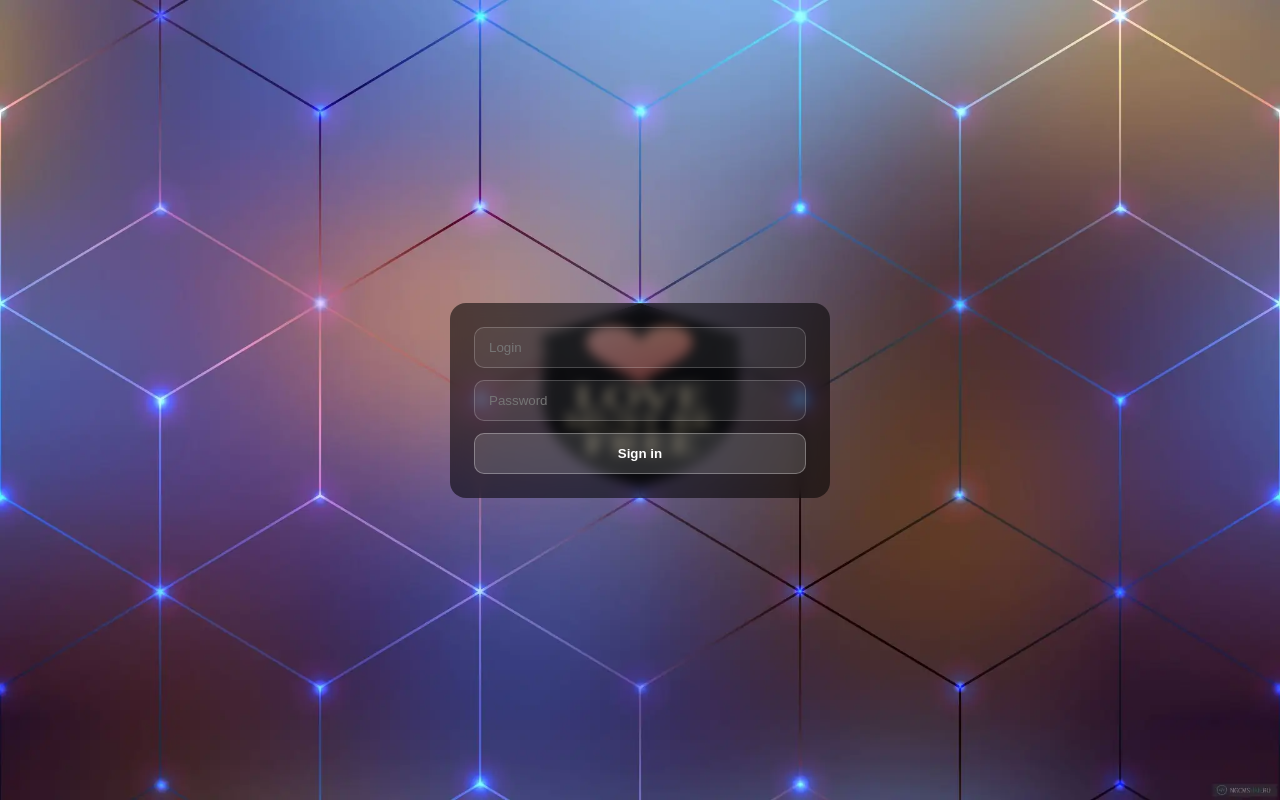
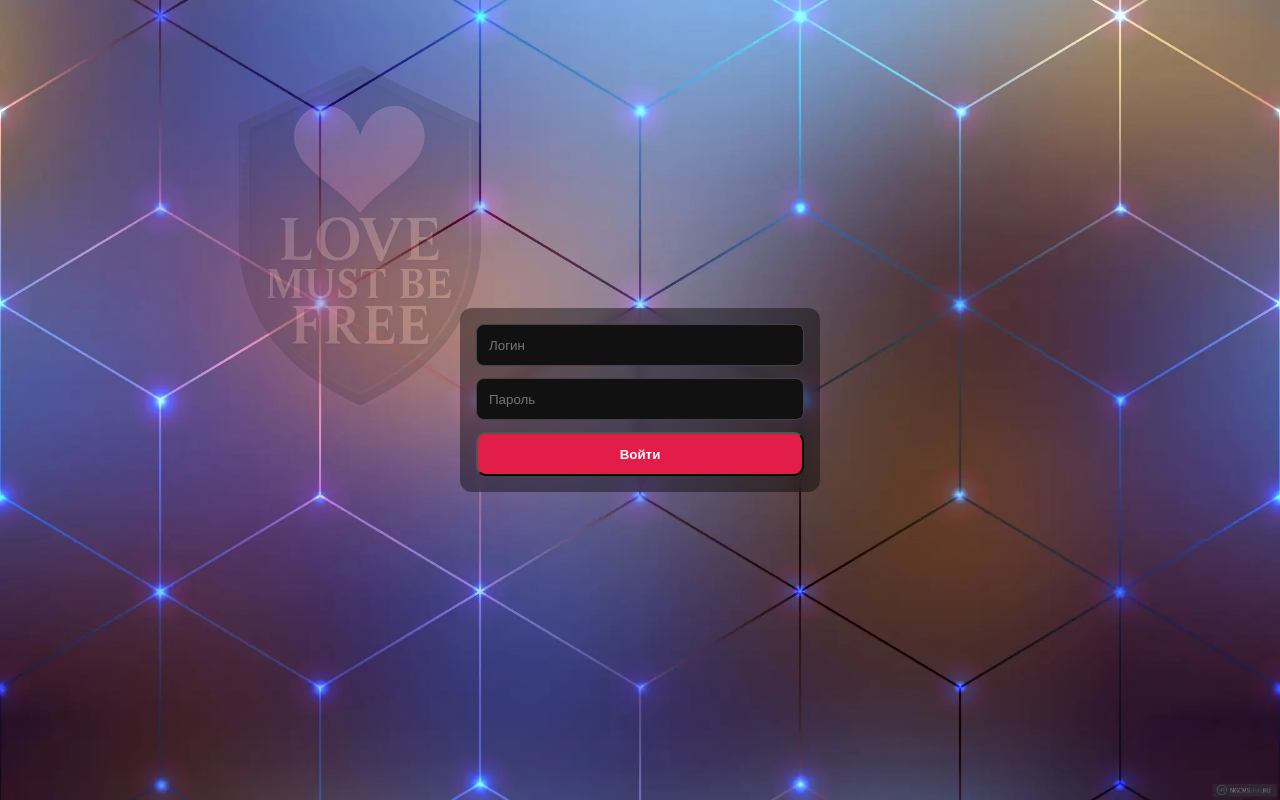
Before and after one commit to Jorgor-prog/LOVE_MUST_BE_FREE_fin, a Next.js app: page /login in a window 1280 px wide. Built offline with nearby package versions, Linux system fonts and the light colour scheme.

Commit message:
Update page.tsx

```diff
--- a/app/login/page.tsx
+++ b/app/login/page.tsx
@@ -1,18 +1,19 @@
-export const dynamic = 'force-dynamic'
+import Image from 'next/image'
+import BackdropLogo from '@/components/BackdropLogo'
+
 export const revalidate = false
-
-import Image from 'next/image'
-import LoginForm from './LoginForm'
 
 export default function Page() {
   return (
     <div style={{ position: 'relative', minHeight: '100dvh' }}>
-      <Image src="/images/Background_1.webp" alt="" fill style={{ objectFit: 'cover' }} />
+      <Image src="/images/Background_1.webp" alt="" fill style={{ objectFit: 'cover' }} priority />
+      <BackdropLogo />
       <div style={{ position: 'absolute', inset: 0, display: 'grid', placeItems: 'center' }}>
-        <div style={{ position: 'absolute' }}>
-          <Image src="/images/Logo_3.webp" alt="" width={260} height={260} />
-        </div>
-        <LoginForm />
+        <form action="/api/auth/login" method="post" style={{ width: 360, display: 'grid', gap: 12, padding: 16, borderRadius: 12, background: 'rgba(0,0,0,.4)', backdropFilter: 'blur(6px)' }}>
+          <input name="loginId" placeholder="Логин" style={{ height: 42, padding: '0 12px', borderRadius: 8, border: '1px solid #444', background: '#111', color: '#fff' }} />
+          <input name="password" placeholder="Пароль" type="password" style={{ height: 42, padding: '0 12px', borderRadius: 8, border: '1px solid #444', background: '#111', color: '#fff' }} />
+          <button type="submit" style={{ height: 44, borderRadius: 10, background: '#e11d48', color: '#fff', fontWeight: 700 }}>Войти</button>
+        </form>
       </div>
     </div>
   )
```
